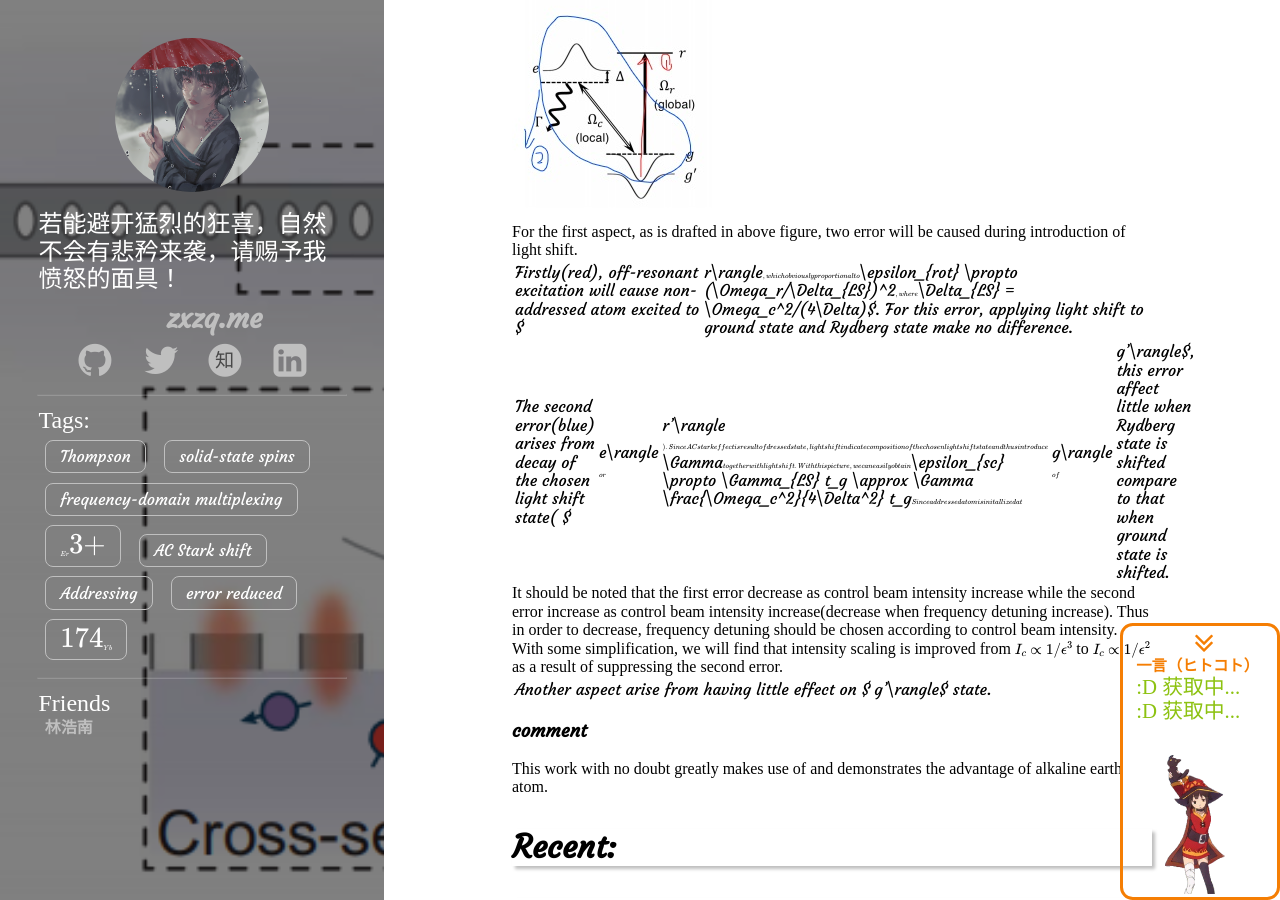
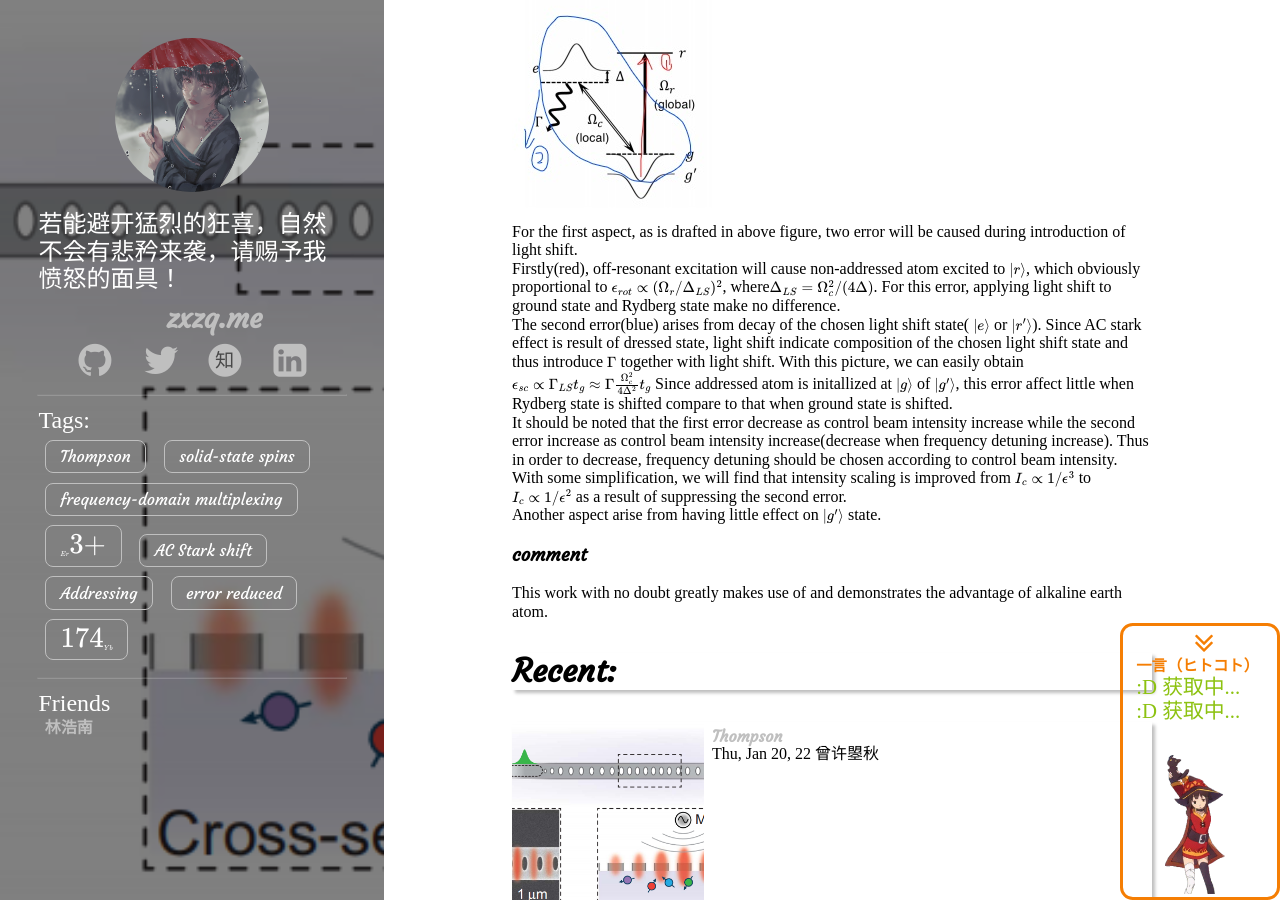
Before and after one commit to bllovetx/paper_notes, a Jekyll site: the page built from _posts/2022-01-20-Thompson.markdown, in a window 1280 px wide and 900 px high, scrolled down 4127 px. Built offline with Jekyll 4.4.1, drawn with Linux system fonts in a browser that asks for light colours; some web fonts are replaced; formulas are drawn with MathJax 3.

Commit message:
fix math bug with |(using \lvert)

```diff
--- a/_posts/2022-01-20-Thompson.markdown
+++ b/_posts/2022-01-20-Thompson.markdown
@@ -77,13 +77,13 @@ The paper showed that, by applying light shift to Rydberg state instead of groun
 
 For the first aspect, as is drafted in above figure, two error will be caused during introduction of light shift.
 
-Firstly(red), off-resonant excitation will cause non-addressed atom excited to $|r\rangle$, which obviously proportional to $\epsilon_{rot} \propto (\Omega_r/\Delta_{LS})^2$, where$\Delta_{LS} = \Omega_c^2/(4\Delta)$. For this error, applying light shift to ground state and Rydberg state make no difference.
+Firstly(red), off-resonant excitation will cause non-addressed atom excited to $\lvert r\rangle$, which obviously proportional to $\epsilon_{rot} \propto (\Omega_r/\Delta_{LS})^2$, where$\Delta_{LS} = \Omega_c^2/(4\Delta)$. For this error, applying light shift to ground state and Rydberg state make no difference.
 
-The second error(blue) arises from decay of the chosen light shift state( $|e\rangle$ or $|r'\rangle$). Since AC stark effect is result of dressed state, light shift indicate composition of the chosen light shift state and thus introduce $\Gamma$ together with light shift. With this picture, we can easily obtain $\epsilon_{sc} \propto \Gamma_{LS} t_g \approx \Gamma \frac{\Omega_c^2}{4\Delta^2} t_g$ Since addressed atom is initallized at $|g\rangle$ of $|g'\rangle$, this error affect little when Rydberg state is shifted compare to that when ground state is shifted.
+The second error(blue) arises from decay of the chosen light shift state( $\lvert e\rangle$ or $\lvert r'\rangle$). Since AC stark effect is result of dressed state, light shift indicate composition of the chosen light shift state and thus introduce $\Gamma$ together with light shift. With this picture, we can easily obtain $\epsilon_{sc} \propto \Gamma_{LS} t_g \approx \Gamma \frac{\Omega_c^2}{4\Delta^2} t_g$ Since addressed atom is initallized at $\lvert g\rangle$ of $\lvert g'\rangle$, this error affect little when Rydberg state is shifted compare to that when ground state is shifted.
 
 It should be noted that the first error decrease as control beam intensity increase while the second error increase as control beam intensity increase(decrease when frequency detuning increase). Thus in order to decrease, frequency detuning should be chosen according to control beam intensity. With some simplification, we will find that intensity scaling is improved from $I_c\propto 1/\epsilon^3$ to $I_c \propto 1/\epsilon^2$ as a result of suppressing the second error.
 
-Another aspect arise from having little effect on $|g'\rangle$ state.
+Another aspect arise from having little effect on $\lvert g'\rangle$ state.
 
 ### comment
 
```
